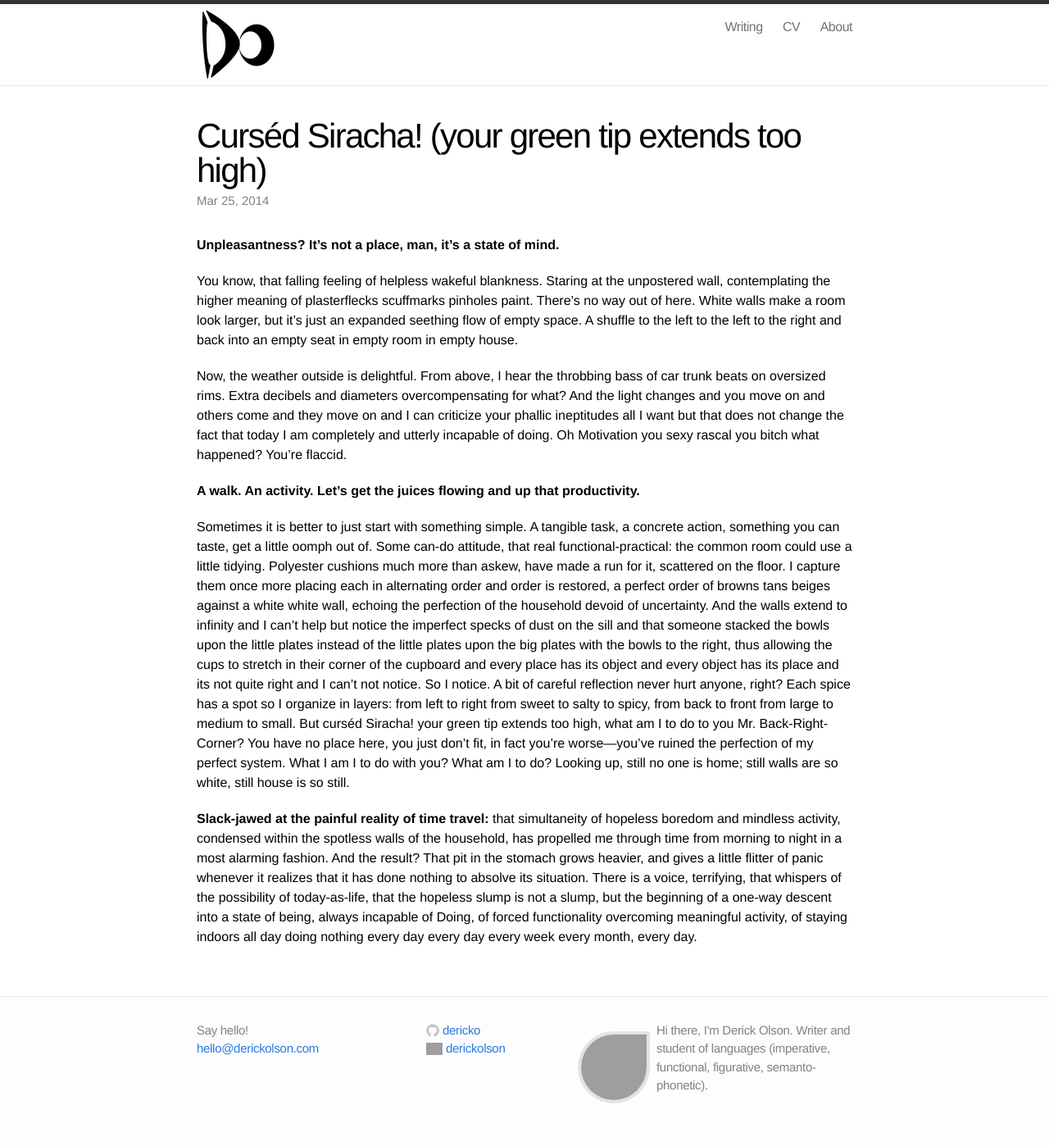
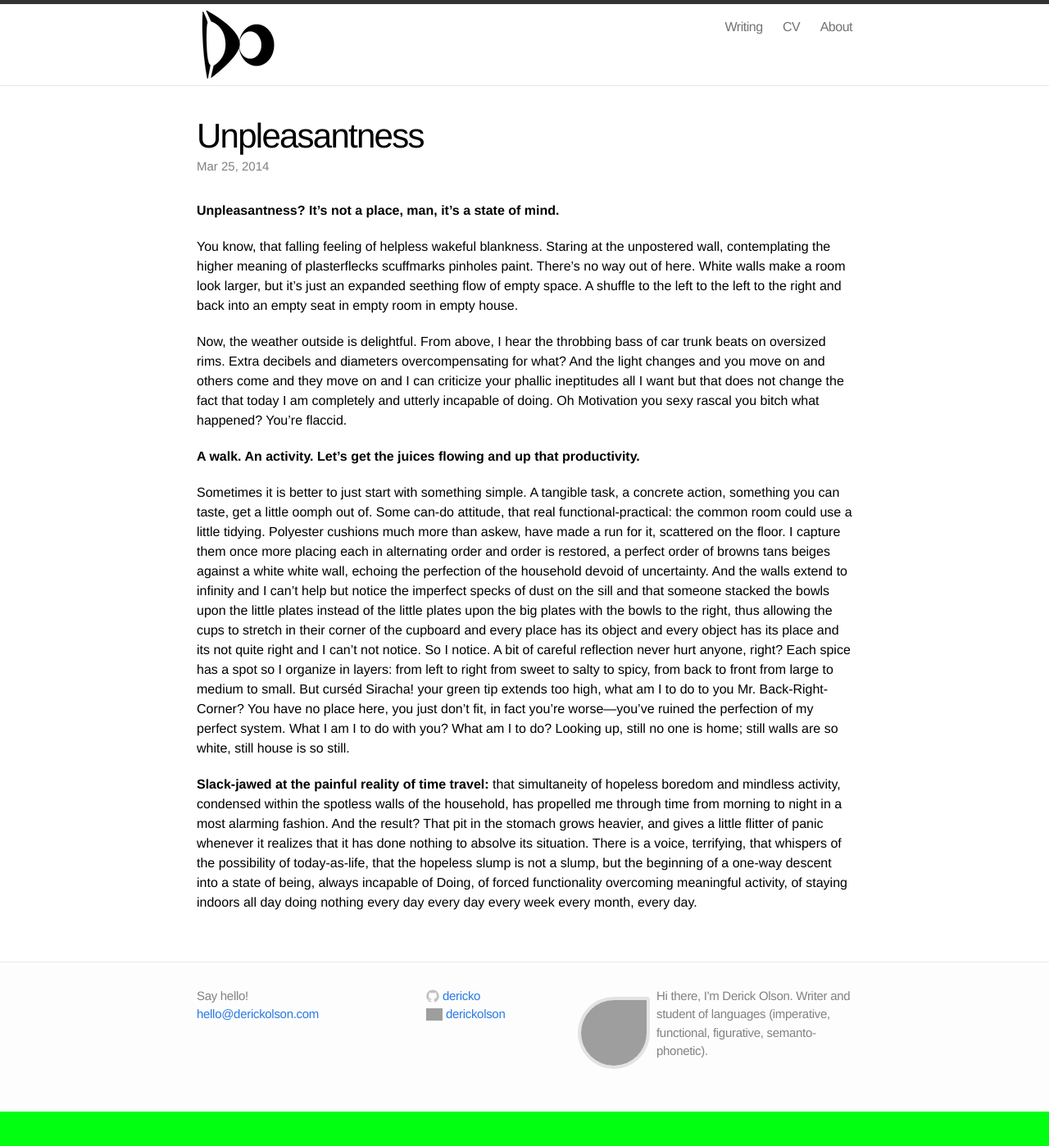
Before and after one commit to dericko/dericko.github.io, a Jekyll site: the page built from _posts/2014-03-25-unpleasantness.md, in a window 1280 px wide. Shown: the whole page at 82% size. Built offline with Jekyll 4.4.1, drawn with Linux system fonts in a browser that asks for light colours; after the commit the page ends 1356 px from its top, so only the background shows below that; grey boxes are pictures that could not be loaded.

Commit message:
Update 2014-03-25-unpleasantness.md

```diff
--- a/_posts/2014-03-25-unpleasantness.md
+++ b/_posts/2014-03-25-unpleasantness.md
@@ -1,7 +1,7 @@
 ---
 layout: post
-title: Curséd Siracha! (your green tip extends too high)
-description: "Unpleasantness? It's not a place, man, it's a state of mind."
+title: Unpleasantness
+description: "It's not a place, man, it's a state of mind."
 categories: writing nonfiction
 tags: travel featured
 ---
```
